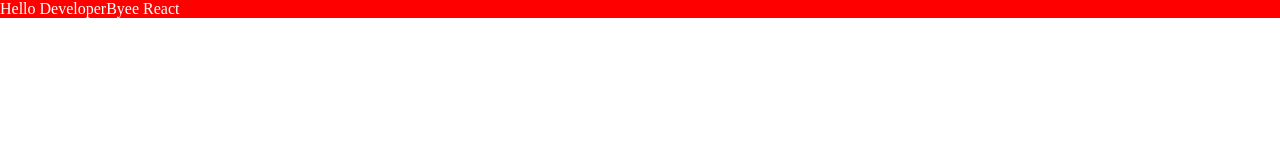
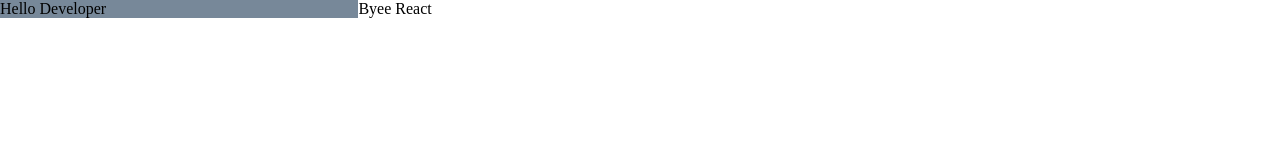
Before and after one commit to iabdagar/digital-resume, a plain HTML site: page index.html in a window 1280 px wide. Drawn offline with Linux system fonts and the light colour scheme.

Commit message:
css updated

```diff
--- a/style.css
+++ b/style.css
@@ -5,16 +5,18 @@
 }
 
 .container {
-   background-color: red;
-   color: white;
    display: flex;
+   flex-direction: row;
+   width: 100%;
+   height: 100%;
    flex-wrap: wrap;
 }
 
-.left-side{
-    width: 25%;
+.leftSide{
+    width: 28%;
+    background-color: lightslategrey;
 }
 
-.right-side{
+.rightSide{
     width: 70%;
 }
```
